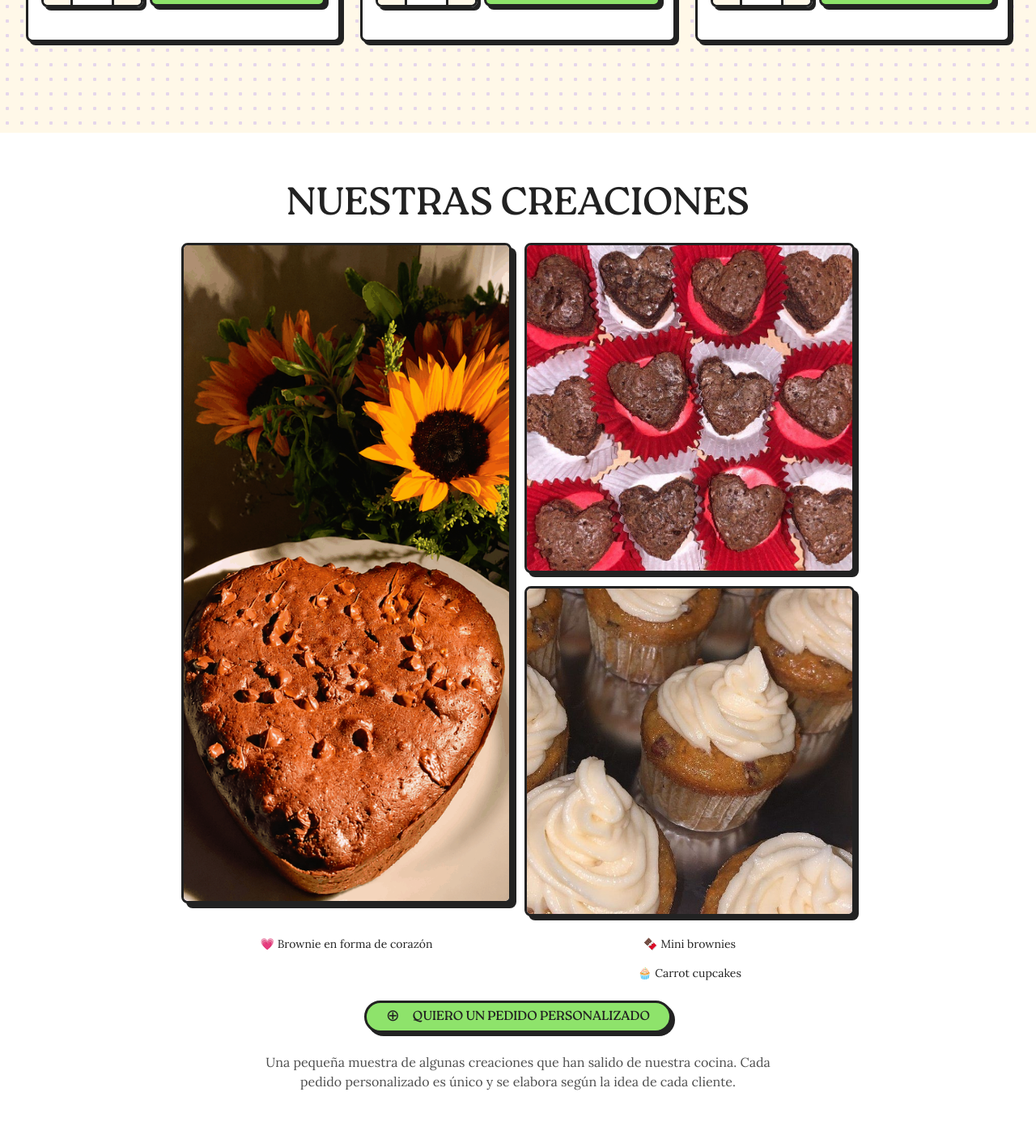
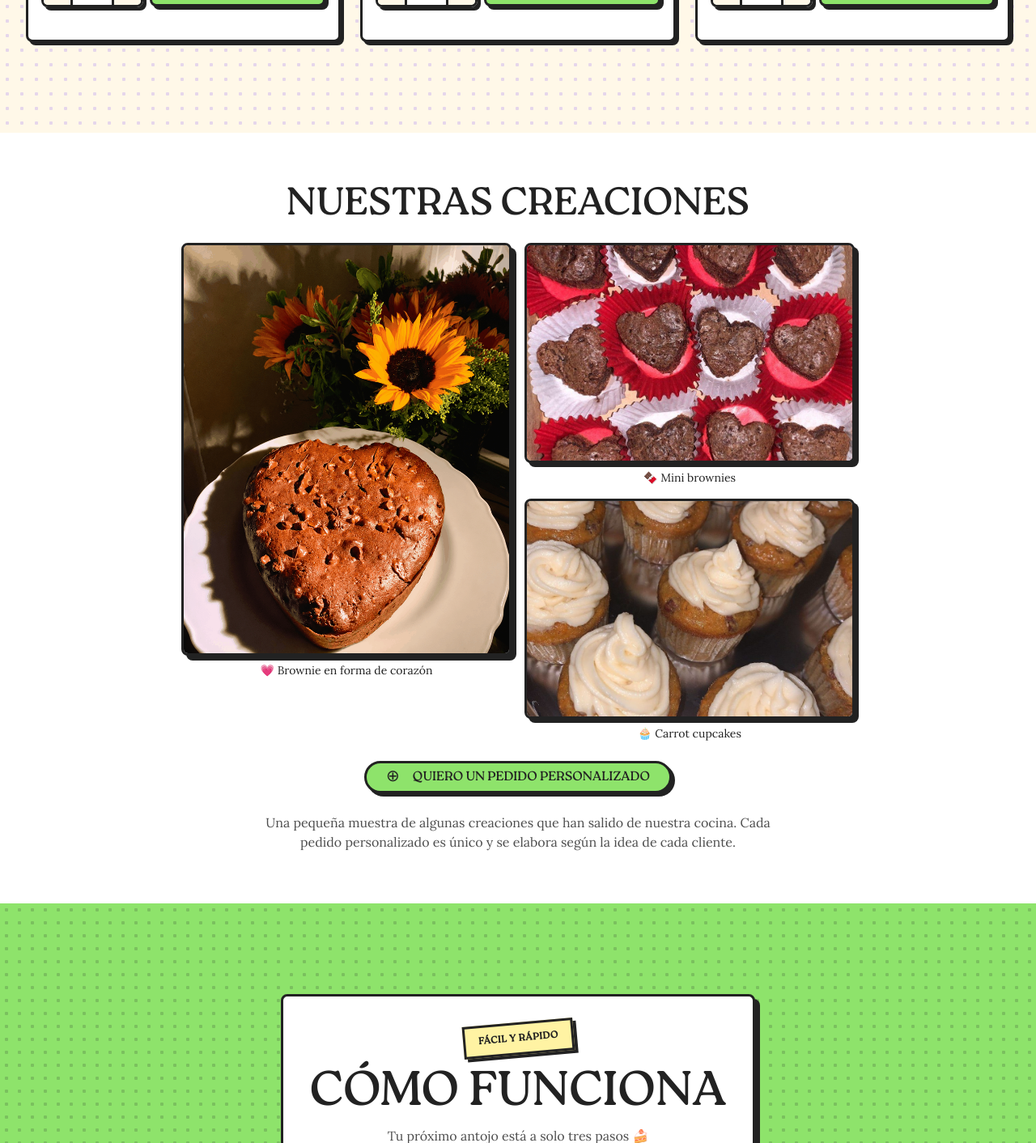
Before and after one commit to JAOCruz/tasty_temptations, a Next.js app: page / in a window 1280 px wide. Shown: the part 3702-5114 px from the top of the page at 81% size. Built offline with nearby package versions, Linux system fonts and the light colour scheme.

Commit message:
fix: custom orders layout - brownie ratio 4:5, equal right images 3:2, captions under each image

```diff
--- a/components/sections/CustomOrders.tsx
+++ b/components/sections/CustomOrders.tsx
@@ -22,7 +22,8 @@ export function CustomOrders() {
         {/* Images grid */}
         <div className="mb-6 grid grid-cols-1 gap-4 sm:grid-cols-2">
           {/* Main image - brownie heart */}
-          <div className="relative aspect-[2/4] overflow-hidden rounded-base border-[3px] border-border bg-white shadow-[6px_6px_0_#222222] sm:row-span-2">
+          <div className="flex flex-col gap-2 sm:row-span-2">
+            <div className="relative aspect-[4/5] overflow-hidden rounded-base border-[3px] border-border bg-white shadow-[6px_6px_0_#222222]">
               <Image
                 src="/illustrations/custom-orders/brownie-heart.png"
                 alt="Brownie en forma de corazón"
@@ -31,9 +32,14 @@ export function CustomOrders() {
                 sizes="(max-width: 640px) 100vw, 50vw"
               />
             </div>
+            <p className="text-center font-base text-sm text-brand-black">
+              💗 Brownie en forma de corazón
+            </p>
+          </div>
 
           {/* Right column - mini brownies */}
-          <div className="relative aspect-square overflow-hidden rounded-base border-[3px] border-border bg-white shadow-[5px_5px_0_#222222]">
+          <div className="flex flex-col gap-2">
+            <div className="relative aspect-[3/2] overflow-hidden rounded-base border-[3px] border-border bg-white shadow-[5px_5px_0_#222222]">
               <Image
                 src="/illustrations/custom-orders/mini-brownies.jpg"
                 alt="Mini brownies"
@@ -42,9 +48,12 @@ export function CustomOrders() {
                 sizes="(max-width: 640px) 100vw, 50vw"
               />
             </div>
+            <p className="text-center font-base text-sm text-brand-black">🍫 Mini brownies</p>
+          </div>
 
           {/* Right column - carrot cupcakes */}
-          <div className="relative aspect-square overflow-hidden rounded-base border-[3px] border-border bg-white shadow-[5px_5px_0_#222222]">
+          <div className="flex flex-col gap-2">
+            <div className="relative aspect-[3/2] overflow-hidden rounded-base border-[3px] border-border bg-white shadow-[5px_5px_0_#222222]">
               <Image
                 src="/illustrations/custom-orders/carrot-cupcakes.jpg"
                 alt="Carrot cupcakes"
@@ -53,14 +62,7 @@ export function CustomOrders() {
                 sizes="(max-width: 640px) 100vw, 50vw"
               />
             </div>
-        </div>
-
-        {/* Photo captions */}
-        <div className="mb-6 grid grid-cols-1 gap-4 text-center sm:grid-cols-2">
-          <p className="font-base text-sm text-brand-black">💗 Brownie en forma de corazón</p>
-          <div className="flex flex-col gap-4">
-            <p className="font-base text-sm text-brand-black">🍫 Mini brownies</p>
-            <p className="font-base text-sm text-brand-black">🧁 Carrot cupcakes</p>
+            <p className="text-center font-base text-sm text-brand-black">🧁 Carrot cupcakes</p>
           </div>
         </div>
 
```
Lines whose indentation alone changed are shown as unchanged.
